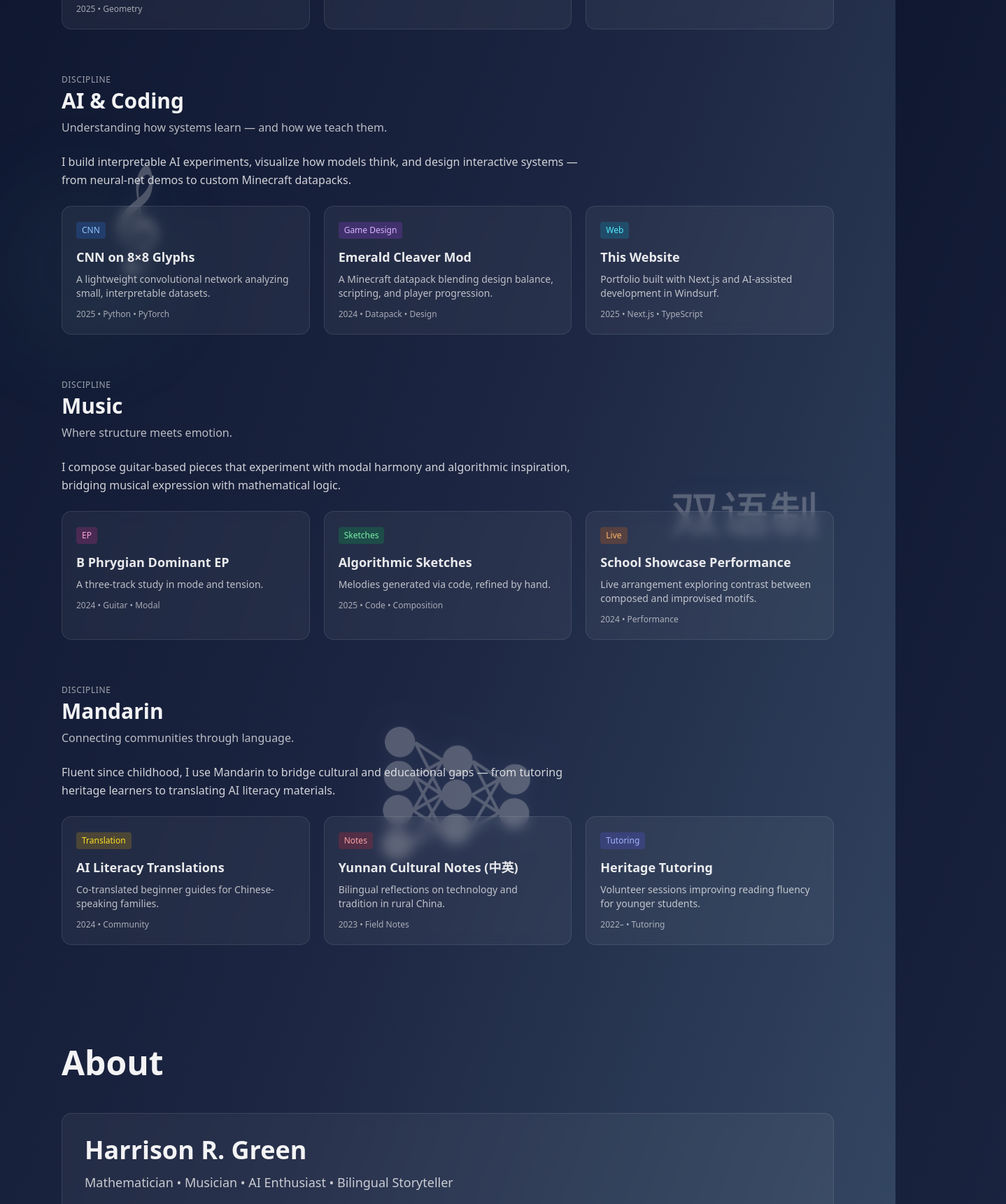
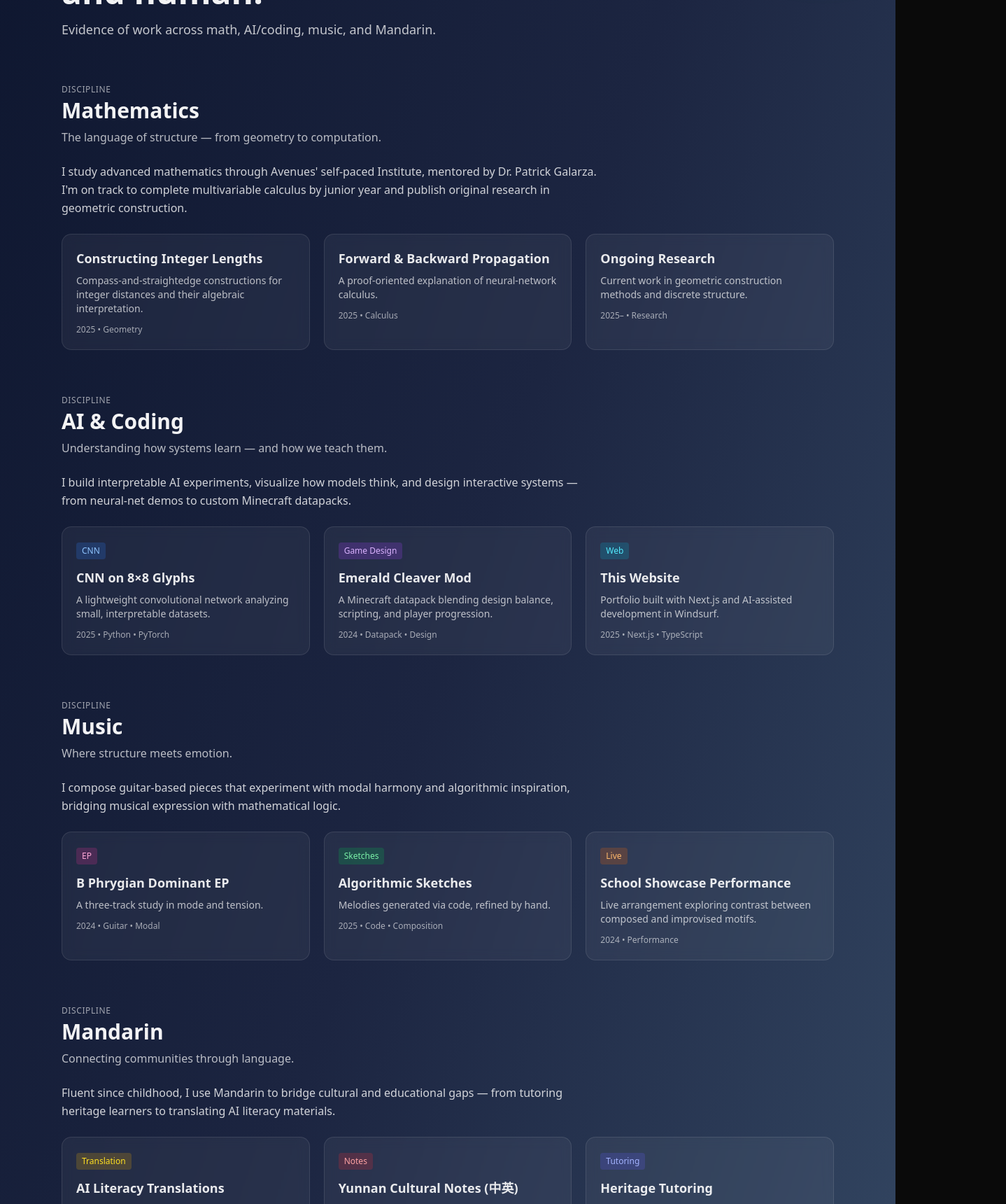
Before and after one commit to bingst0n/bingst0n.github.io, a Next.js app: page / in a window 1280 px wide. Shown: the part 980-2700 px from the top of the page at 70% size, 1438 px wide, since content can reach past the window. Built offline with nearby package versions, Linux system fonts and the light colour scheme.

Commit message:
Single-page layout: consolidate all content, remove header, add smooth scroll navigation, keep floating images absolutely positioned around hero

```diff
--- a/app/globals.css
+++ b/app/globals.css
@@ -2,6 +2,10 @@
 @import "tw-animate-css";
 
 @custom-variant dark (&:is(.dark *));
+
+html {
+  scroll-behavior: smooth;
+}
 
 :root {
   --oxford-blue: #0b132bff;
--- a/app/layout.tsx
+++ b/app/layout.tsx
@@ -33,16 +33,16 @@
         <div className="relative min-h-screen">
           <div
             aria-hidden
-            className="pointer-events-none absolute inset-0 -z-10"
+            className="pointer-events-none fixed inset-0 -z-10"
           >
             <div className="absolute -top-40 left-1/2 h-[40rem] w-[40rem] -translate-x-1/2 rounded-full bg-[radial-gradient(circle_at_center,rgba(91,192,190,0.25),transparent_60%)] blur-3xl bg-blob-1" />
             <div className="absolute bottom-[-10rem] right-[-10rem] h-[30rem] w-[30rem] rounded-full bg-[radial-gradient(circle_at_center,rgba(111,255,233,0.18),transparent_60%)] blur-3xl bg-blob-2" />
             <div className="absolute top-1/3 -left-28 h-[26rem] w-[26rem] rounded-full bg-[radial-gradient(circle_at_center,rgba(91,192,190,0.16),transparent_60%)] blur-3xl bg-blob-3" />
           </div>
 
-          <main className="mx-auto max-w-6xl px-4 sm:px-6">
+          <PageTransition>
             {children}
-          </main>
+          </PageTransition>
         </div>
       </body>
     </html>
--- a/app/page.tsx
+++ b/app/page.tsx
@@ -3,15 +3,18 @@
 
 export default function Home() {
   return (
-    <div className="relative">
-      {/* Decorative graphics - absolute positioning */}
-      <div className="pointer-events-none absolute inset-0 z-0">
+    <div className="space-y-24">
+      {/* Hero Section with Floating Images */}
+      <section className="relative isolate min-h-[100vh] flex items-center justify-center">
+        {/* Decorative graphics - absolutely positioned around hero */}
+        <div className="pointer-events-none absolute inset-0 z-0" style={{ height: '100vh' }}>
           <Image
             src="/graphics/pythagoreanidentity.png"
             alt=""
             width={260}
             height={260}
-          className="absolute opacity-25 drift-slow select-none glow-soft hidden landscape:block" style={{top: '30vh', left: '1vw', width: 'clamp(120px, 18vw, 280px)', height: 'auto'}}
+            className="absolute opacity-25 drift-slow select-none glow-soft hidden landscape:block"
+            style={{top: '20vh', left: '2vw', width: 'clamp(120px, 18vw, 280px)', height: 'auto'}}
             priority={false}
           />
           <Image
@@ -19,7 +22,8 @@
             alt=""
             width={220}
             height={220}
-          className="absolute opacity-25 drift-slowest select-none glow-soft hidden landscape:block" style={{top: '37vh', right: '1vw', width: 'clamp(100px, 16vw, 260px)', height: 'auto'}}
+            className="absolute opacity-25 drift-slowest select-none glow-soft hidden landscape:block"
+            style={{top: '25vh', right: '2vw', width: 'clamp(100px, 16vw, 260px)', height: 'auto'}}
             priority={false}
           />
           <Image
@@ -27,7 +31,8 @@
             alt=""
             width={200}
             height={200}
-          className="absolute opacity-25 drift-slower select-none glow-soft hidden landscape:block" style={{top: '150vh', left: '1vw', width: 'clamp(100px, 15vw, 240px)', height: 'auto'}}
+            className="absolute opacity-25 drift-slower select-none glow-soft hidden landscape:block"
+            style={{bottom: '25vh', left: '2vw', width: 'clamp(100px, 15vw, 240px)', height: 'auto'}}
             priority={false}
           />
           <Image
@@ -35,10 +40,11 @@
             alt=""
             width={240}
             height={240}
-          className="absolute opacity-25 drift-slow select-none glow-soft hidden landscape:block" style={{top: '200vh', right: '1vw', width: 'clamp(120px, 18vw, 280px)', height: 'auto'}}
+            className="absolute opacity-25 drift-slow select-none glow-soft hidden landscape:block"
+            style={{bottom: '25vh', right: '2vw', width: 'clamp(120px, 18vw, 280px)', height: 'auto'}}
             priority={false}
           />
-        <div className="absolute" style={{top: '250vh', left: '50%', transform: 'translateX(-50%)'}}>
+          <div className="absolute" style={{bottom: '10vh', left: '50%', transform: 'translateX(-50%)'}}>
             <Image
               src="/graphics/neuralnetwork.png"
               alt=""
@@ -51,8 +57,7 @@
           </div>
         </div>
 
-      {/* Hero Section - Higher up with padding */}
-      <section id="home" className="relative pt-20 pb-16">
+        <div className="mx-auto max-w-4xl px-4 sm:px-6 z-10">
           <div className="text-center">
             <h1 className="text-5xl sm:text-6xl font-semibold tracking-tight" style={{ color: '#5bc0be' }}>
               Harrison Green
@@ -66,25 +71,28 @@
               </p>
             )}
             <div className="mt-8 flex flex-wrap gap-4 justify-center">
-            <a href="#projects" className="inline-flex items-center rounded-full bg-white/10 px-5 py-2.5 text-white/90 hover:bg-white/15 border border-white/15 transition-colors">
+              <a href="#projects" className="inline-flex items-center rounded-full bg-white/10 px-5 py-2.5 text-white/90 hover:bg-white/15 border border-white/15 transition-colors scroll-smooth">
                 Projects & Skills
               </a>
-            <a href="#about" className="inline-flex items-center rounded-full bg-white/10 px-5 py-2.5 text-white/90 hover:bg-white/15 border border-white/15 transition-colors">
+              <a href="#about" className="inline-flex items-center rounded-full bg-white/10 px-5 py-2.5 text-white/90 hover:bg-white/15 border border-white/15 transition-colors scroll-smooth">
                 About
               </a>
-            <a href="#contact" className="inline-flex items-center rounded-full bg-white/10 px-5 py-2.5 text-white/90 hover:bg-white/15 border border-white/15 transition-colors">
+              <a href="#contact" className="inline-flex items-center rounded-full bg-white/10 px-5 py-2.5 text-white/90 hover:bg-white/15 border border-white/15 transition-colors scroll-smooth">
                 Contact
               </a>
+            </div>
           </div>
         </div>
       </section>
 
       {/* Projects & Skills Section */}
-      <section id="projects" className="relative space-y-16 pt-20 pb-16 scroll-mt-20">
+      <section id="projects" className="mx-auto max-w-6xl px-4 sm:px-6 scroll-mt-8">
+        <div className="space-y-16">
+          {/* Intro */}
           <div className="space-y-4">
-          <h2 className="text-4xl sm:text-5xl font-bold text-white/95">
+            <h1 className="text-4xl sm:text-5xl font-bold text-white/95">
               Exploring systems — mathematical, musical, and human.
-          </h2>
+            </h1>
             <p className="text-lg text-white/75 max-w-3xl">
               Evidence of work across math, AI/coding, music, and Mandarin.
             </p>
@@ -94,7 +102,7 @@
           <div className="space-y-6">
             <div>
               <div className="text-xs uppercase tracking-wider text-white/60 mb-1">Discipline</div>
-            <h3 className="text-3xl font-bold text-white/95">Mathematics</h3>
+              <h2 className="text-3xl font-bold text-white/95">Mathematics</h2>
               <p className="text-white/70 mt-2">
                 The language of structure — from geometry to computation.
               </p>
@@ -105,21 +113,21 @@
             </p>
             <div className="grid sm:grid-cols-2 lg:grid-cols-3 gap-5">
               <article className="bg-white/5 border border-white/10 backdrop-blur rounded-xl p-5">
-              <h4 className="font-semibold text-lg text-white/90">Constructing Integer Lengths</h4>
+                <h3 className="font-semibold text-lg text-white/90">Constructing Integer Lengths</h3>
                 <p className="text-white/70 text-sm mt-2">
                   Compass-and-straightedge constructions for integer distances and their algebraic interpretation.
                 </p>
                 <div className="text-xs text-white/60 mt-3">2025 • Geometry</div>
               </article>
               <article className="bg-white/5 border border-white/10 backdrop-blur rounded-xl p-5">
-              <h4 className="font-semibold text-lg text-white/90">Forward & Backward Propagation</h4>
+                <h3 className="font-semibold text-lg text-white/90">Forward & Backward Propagation</h3>
                 <p className="text-white/70 text-sm mt-2">
                   A proof-oriented explanation of neural-network calculus.
                 </p>
                 <div className="text-xs text-white/60 mt-3">2025 • Calculus</div>
               </article>
               <article className="bg-white/5 border border-white/10 backdrop-blur rounded-xl p-5">
-              <h4 className="font-semibold text-lg text-white/90">Ongoing Research</h4>
+                <h3 className="font-semibold text-lg text-white/90">Ongoing Research</h3>
                 <p className="text-white/70 text-sm mt-2">
                   Current work in geometric construction methods and discrete structure.
                 </p>
@@ -132,7 +140,7 @@
           <div className="space-y-6">
             <div>
               <div className="text-xs uppercase tracking-wider text-white/60 mb-1">Discipline</div>
-            <h3 className="text-3xl font-bold text-white/95">AI & Coding</h3>
+              <h2 className="text-3xl font-bold text-white/95">AI & Coding</h2>
               <p className="text-white/70 mt-2">
                 Understanding how systems learn — and how we teach them.
               </p>
@@ -144,7 +152,7 @@
             <div className="grid sm:grid-cols-2 lg:grid-cols-3 gap-5">
               <article className="bg-white/5 border border-white/10 backdrop-blur rounded-xl p-5">
                 <div className="inline-block text-xs px-2 py-1 bg-blue-500/20 text-blue-300 rounded mb-3">CNN</div>
-              <h4 className="font-semibold text-lg text-white/90">CNN on 8×8 Glyphs</h4>
+                <h3 className="font-semibold text-lg text-white/90">CNN on 8×8 Glyphs</h3>
                 <p className="text-white/70 text-sm mt-2">
                   A lightweight convolutional network analyzing small, interpretable datasets.
                 </p>
@@ -152,7 +160,7 @@
               </article>
               <article className="bg-white/5 border border-white/10 backdrop-blur rounded-xl p-5">
                 <div className="inline-block text-xs px-2 py-1 bg-purple-500/20 text-purple-300 rounded mb-3">Game Design</div>
-              <h4 className="font-semibold text-lg text-white/90">Emerald Cleaver Mod</h4>
+                <h3 className="font-semibold text-lg text-white/90">Emerald Cleaver Mod</h3>
                 <p className="text-white/70 text-sm mt-2">
                   A Minecraft datapack blending design balance, scripting, and player progression.
                 </p>
@@ -160,7 +168,7 @@
               </article>
               <article className="bg-white/5 border border-white/10 backdrop-blur rounded-xl p-5">
                 <div className="inline-block text-xs px-2 py-1 bg-cyan-500/20 text-cyan-300 rounded mb-3">Web</div>
-              <h4 className="font-semibold text-lg text-white/90">This Website</h4>
+                <h3 className="font-semibold text-lg text-white/90">This Website</h3>
                 <p className="text-white/70 text-sm mt-2">
                   Portfolio built with Next.js and AI-assisted development in Windsurf.
                 </p>
@@ -173,7 +181,7 @@
           <div className="space-y-6">
             <div>
               <div className="text-xs uppercase tracking-wider text-white/60 mb-1">Discipline</div>
-            <h3 className="text-3xl font-bold text-white/95">Music</h3>
+              <h2 className="text-3xl font-bold text-white/95">Music</h2>
               <p className="text-white/70 mt-2">
                 Where structure meets emotion.
               </p>
@@ -185,19 +193,19 @@
             <div className="grid sm:grid-cols-2 lg:grid-cols-3 gap-5">
               <article className="bg-white/5 border border-white/10 backdrop-blur rounded-xl p-5">
                 <div className="inline-block text-xs px-2 py-1 bg-pink-500/20 text-pink-300 rounded mb-3">EP</div>
-              <h4 className="font-semibold text-lg text-white/90">B Phrygian Dominant EP</h4>
+                <h3 className="font-semibold text-lg text-white/90">B Phrygian Dominant EP</h3>
                 <p className="text-white/70 text-sm mt-2">A three-track study in mode and tension.</p>
                 <div className="text-xs text-white/60 mt-3">2024 • Guitar • Modal</div>
               </article>
               <article className="bg-white/5 border border-white/10 backdrop-blur rounded-xl p-5">
                 <div className="inline-block text-xs px-2 py-1 bg-green-500/20 text-green-300 rounded mb-3">Sketches</div>
-              <h4 className="font-semibold text-lg text-white/90">Algorithmic Sketches</h4>
+                <h3 className="font-semibold text-lg text-white/90">Algorithmic Sketches</h3>
                 <p className="text-white/70 text-sm mt-2">Melodies generated via code, refined by hand.</p>
                 <div className="text-xs text-white/60 mt-3">2025 • Code • Composition</div>
               </article>
               <article className="bg-white/5 border border-white/10 backdrop-blur rounded-xl p-5">
                 <div className="inline-block text-xs px-2 py-1 bg-orange-500/20 text-orange-300 rounded mb-3">Live</div>
-              <h4 className="font-semibold text-lg text-white/90">School Showcase Performance</h4>
+                <h3 className="font-semibold text-lg text-white/90">School Showcase Performance</h3>
                 <p className="text-white/70 text-sm mt-2">Live arrangement exploring contrast between composed and improvised motifs.</p>
                 <div className="text-xs text-white/60 mt-3">2024 • Performance</div>
               </article>
@@ -208,7 +216,7 @@
           <div className="space-y-6">
             <div>
               <div className="text-xs uppercase tracking-wider text-white/60 mb-1">Discipline</div>
-            <h3 className="text-3xl font-bold text-white/95">Mandarin</h3>
+              <h2 className="text-3xl font-bold text-white/95">Mandarin</h2>
               <p className="text-white/70 mt-2">
                 Connecting communities through language.
               </p>
@@ -220,33 +228,36 @@
             <div className="grid sm:grid-cols-2 lg:grid-cols-3 gap-5">
               <article className="bg-white/5 border border-white/10 backdrop-blur rounded-xl p-5">
                 <div className="inline-block text-xs px-2 py-1 bg-yellow-500/20 text-yellow-300 rounded mb-3">Translation</div>
-              <h4 className="font-semibold text-lg text-white/90">AI Literacy Translations</h4>
+                <h3 className="font-semibold text-lg text-white/90">AI Literacy Translations</h3>
                 <p className="text-white/70 text-sm mt-2">Co-translated beginner guides for Chinese-speaking families.</p>
                 <div className="text-xs text-white/60 mt-3">2024 • Community</div>
               </article>
               <article className="bg-white/5 border border-white/10 backdrop-blur rounded-xl p-5">
                 <div className="inline-block text-xs px-2 py-1 bg-red-500/20 text-red-300 rounded mb-3">Notes</div>
-              <h4 className="font-semibold text-lg text-white/90">Yunnan Cultural Notes (中英)</h4>
+                <h3 className="font-semibold text-lg text-white/90">Yunnan Cultural Notes (中英)</h3>
                 <p className="text-white/70 text-sm mt-2">Bilingual reflections on technology and tradition in rural China.</p>
                 <div className="text-xs text-white/60 mt-3">2023 • Field Notes</div>
               </article>
               <article className="bg-white/5 border border-white/10 backdrop-blur rounded-xl p-5">
                 <div className="inline-block text-xs px-2 py-1 bg-indigo-500/20 text-indigo-300 rounded mb-3">Tutoring</div>
-              <h4 className="font-semibold text-lg text-white/90">Heritage Tutoring</h4>
+                <h3 className="font-semibold text-lg text-white/90">Heritage Tutoring</h3>
                 <p className="text-white/70 text-sm mt-2">Volunteer sessions improving reading fluency for younger students.</p>
                 <div className="text-xs text-white/60 mt-3">2022– • Tutoring</div>
               </article>
             </div>
           </div>
+        </div>
       </section>
 
       {/* About Section */}
-      <section id="about" className="relative space-y-12 pt-20 pb-16 scroll-mt-20">
-        <h2 className="text-4xl sm:text-5xl font-bold text-white/95">About</h2>
+      <section id="about" className="mx-auto max-w-6xl px-4 sm:px-6 scroll-mt-8">
+        <div className="space-y-12">
+          <h1 className="text-4xl sm:text-5xl font-bold text-white/95">About</h1>
 
+          {/* Hero: Intro */}
           <div className="space-y-6">
             <div className="bg-white/5 border border-white/10 backdrop-blur rounded-xl p-8">
-            <h3 className="text-3xl sm:text-4xl font-bold text-white/95">Harrison R. Green</h3>
+              <h2 className="text-3xl sm:text-4xl font-bold text-white/95">Harrison R. Green</h2>
               <p className="text-lg text-white/75 mt-3">Mathematician • Musician • AI Enthusiast • Bilingual Storyteller</p>
               <p className="text-white/80 mt-6 leading-relaxed max-w-3xl">
                 I'm a student at Avenues: The World School in New York City. I explore mathematics, AI, and creative
@@ -257,8 +268,9 @@
             </div>
           </div>
 
+          {/* Snapshot / Fast Facts */}
           <div className="space-y-4">
-          <h3 className="text-2xl font-bold text-white/95">Information</h3>
+            <h2 className="text-2xl font-bold text-white/95">Information</h2>
             <div className="grid sm:grid-cols-2 lg:grid-cols-3 gap-4">
               <div className="bg-white/5 border border-white/10 backdrop-blur rounded-xl p-5">
                 <div className="text-sm text-white/60 mb-2">📍 Location</div>
@@ -274,11 +286,13 @@
               </div>
             </div>
           </div>
+        </div>
       </section>
 
       {/* Contact Section */}
-      <section id="contact" className="relative space-y-4 pt-20 pb-32 scroll-mt-20">
-        <h2 className="text-2xl font-bold text-white/95">Get in Touch</h2>
+      <section id="contact" className="mx-auto max-w-6xl px-4 sm:px-6 scroll-mt-8 pb-16">
+        <div className="space-y-4">
+          <h1 className="text-4xl sm:text-5xl font-bold text-white/95">Get in Touch</h1>
           <div className="bg-white/5 border border-white/10 backdrop-blur rounded-xl p-6">
             <p className="text-white/75 mb-6">Let's collaborate or just talk about ideas.</p>
             <div className="flex flex-wrap gap-3">
@@ -296,6 +310,7 @@
               </a>
             </div>
           </div>
+        </div>
       </section>
     </div>
   );
```
Lines whose indentation alone changed are shown as unchanged.
